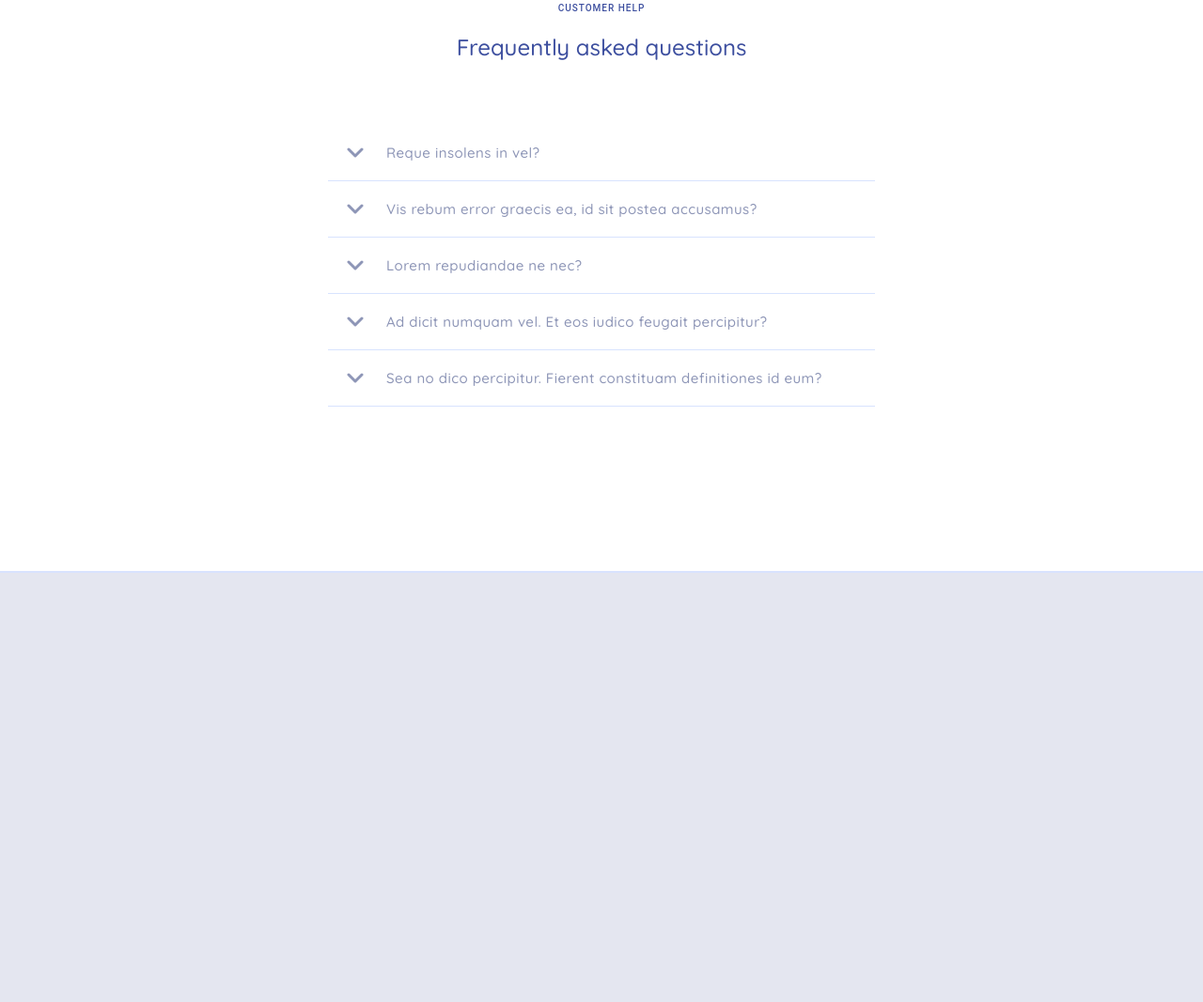
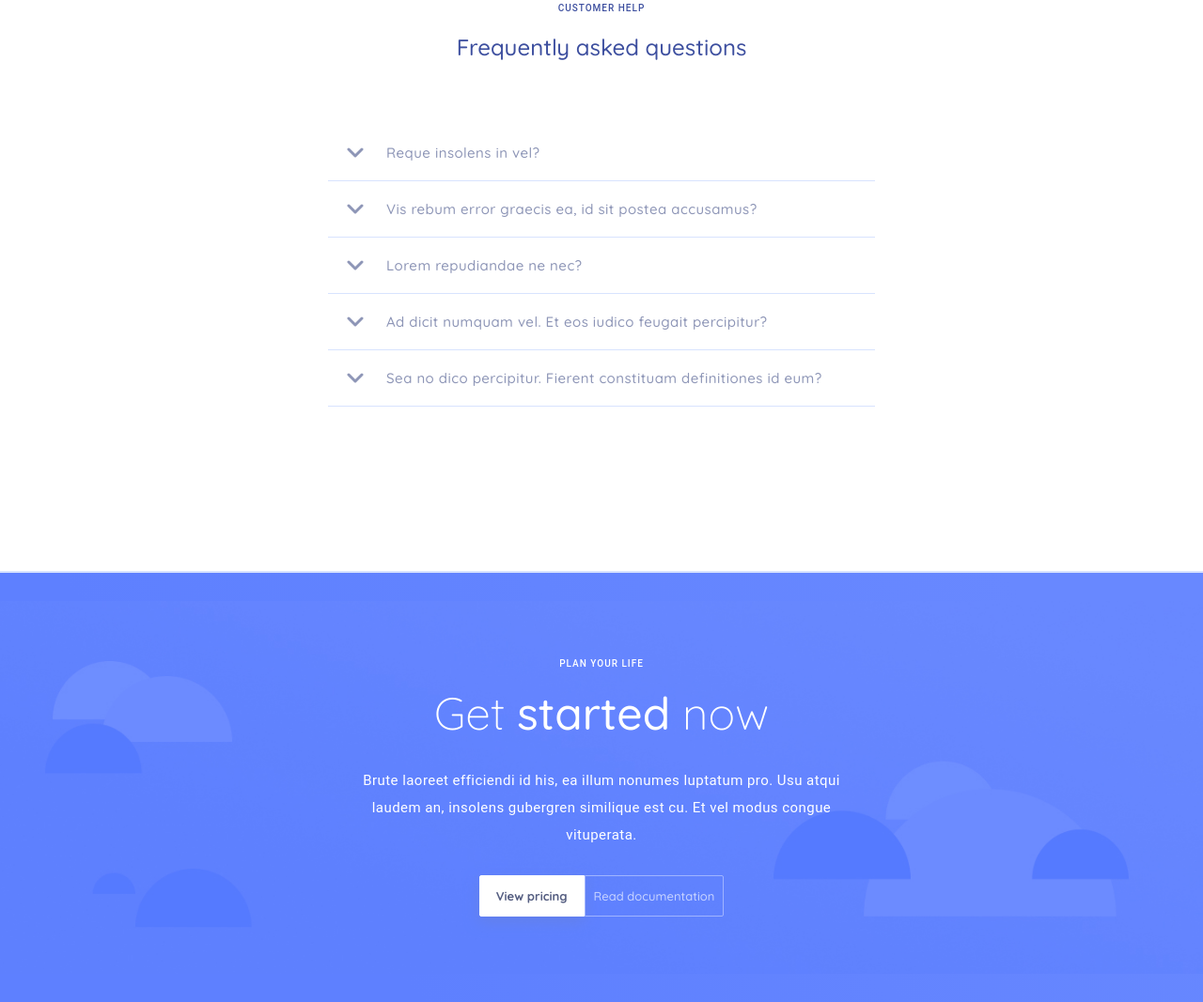
Before and after one commit to Markuvines/Landing2, a website: page src/index.pug in a window 1280 px wide. Shown: the part 4342-5409 px from the top of the page at 94% size. Before the commit the page ends 4952 px from the top, so only its background shows below. Drawn offline with nearby package versions, Linux system fonts and the light colour scheme; files that its build step writes are made by us from their sources; files whose address does not match are found by name.

Commit message:
added 'planYourLife' block, tec container'_ibg'

```diff
--- /dev/null
+++ b/src/blocks/planYourLife/__body/planYourLife__body.scss
@@ -0,0 +1,5 @@
+&__body {
+  padding: 91px 364px;
+  position: relative;
+  margin: 0 auto;
+}
--- /dev/null
+++ b/src/blocks/planYourLife/__buttons/planYourLife__buttons.scss
@@ -0,0 +1,5 @@
+&__buttons {
+  display: flex;
+  align-items: center;
+  justify-content: center;
+}
--- /dev/null
+++ b/src/blocks/planYourLife/__clouds/planYourLife__clouds.scss
@@ -0,0 +1,7 @@
+&__clouds {
+  position: absolute;
+  top: 0;
+  left: 0;
+  width: 100%;
+  height: 100%;
+}
--- /dev/null
+++ b/src/blocks/planYourLife/__content/planYourLife__content.scss
@@ -0,0 +1,6 @@
+&__content {
+  margin: 0 auto;
+  max-width: 712px;
+  position: relative;
+  z-index: 10;
+}
--- /dev/null
+++ b/src/blocks/planYourLife/__documentation/planYourLife__documentation.scss
@@ -0,0 +1,15 @@
+&__documentation {
+  padding: 13px 9px;
+  border: 1px solid #A0B4FF;
+  box-sizing: border-box;
+  border-radius:  0 2px 2px 0;
+  font-family: Quicksand;
+  font-style: normal;
+  font-weight: 500;
+  font-size: 13px;
+  line-height: 16px;
+  display: flex;
+  align-items: center;
+  justify-content: center;
+  color: #C7D3FF;
+}
--- /dev/null
+++ b/src/blocks/planYourLife/__subtitle/planYourLife__subtitle.scss
@@ -0,0 +1,13 @@
+&__subtitle {
+  margin-bottom: 28px;
+  font-family: Quicksand;
+  font-style: normal;
+  font-weight: 300;
+  font-size: 48px;
+  line-height: 60px;
+  text-align: center;
+  color: #FFFFFF;
+  strong {
+    font-weight: 500;
+  }
+}
--- /dev/null
+++ b/src/blocks/planYourLife/__text/planYourLife__text.scss
@@ -0,0 +1,11 @@
+&__text {
+  margin-bottom: 28px;
+  font-family: Roboto;
+  font-style: normal;
+  font-weight: normal;
+  font-size: 15px;
+  line-height: 29px;
+  text-align: center;
+  letter-spacing: 0.03em;
+  color: #FFFFFF;
+}
--- /dev/null
+++ b/src/blocks/planYourLife/__title/planYourLife__title.scss
@@ -0,0 +1,12 @@
+&__title {
+  margin-bottom: 16px;
+  font-family: Roboto;
+  font-style: normal;
+  font-weight: 500;
+  font-size: 10px;
+  line-height: 12px;
+  text-align: center;
+  letter-spacing: 0.1em;
+  text-transform: uppercase;
+  color: #FFFFFF;
+}
--- /dev/null
+++ b/src/blocks/planYourLife/__viewPricing/planYourLife__viewPricing.scss
@@ -0,0 +1,16 @@
+&__viewPricing {
+  padding: 13px 17px;
+  border: 1px solid #FFFFFF;
+  background: #FFFFFF;
+  box-shadow: 0px 5px 15px #6480E8;
+  border-radius: 2px 0 0 2px;
+  font-family: Quicksand;
+  font-style: normal;
+  font-weight: bold;
+  font-size: 13px;
+  line-height: 16px;
+  display: flex;
+  align-items: center;
+  justify-content: center;
+  color: #565F82;
+}
--- /dev/null
+++ b/src/blocks/planYourLife/planYourLife.scss
@@ -0,0 +1,13 @@
+.planYourLife {
+  background: linear-gradient(229.32deg, #6888FF 12.77%, #5E80FF 73.11%);
+
+  @import './__body/planYourLife__body.scss';
+  @import './__content/planYourLife__content.scss';
+  @import './__title/planYourLife__title.scss';
+  @import './__subtitle/planYourLife__subtitle.scss';
+  @import './__text/planYourLife__text.scss';
+  @import './__buttons/planYourLife__buttons.scss';
+  @import './__viewPricing/planYourLife__viewPricing.scss';
+  @import './__documentation/planYourLife__documentation.scss';
+  @import './__clouds/planYourLife__clouds.scss';
+}
--- a/src/index.pug
+++ b/src/index.pug
@@ -272,7 +272,17 @@ html(lang="en")
                   .helpListItem__detail Quidam vocibus eum ne, erat consectetuer voluptatibus ut nam. Eu usu vidit tractatos, vero tractatos ius an, in mel diceret persecuti.
                   a.helpListItem__button(href="#") Go to documentation
       .line.wrapper__line
-      block12
+      section.planYourLife.wrapper__planYourLife
+        .planYourLife__body
+          .planYourLife__content
+            .planYourLife__title PLAN YOUR LIFE
+            .planYourLife__subtitle Get #[strong started] now
+            .planYourLife__text Brute laoreet efficiendi id his, ea illum nonumes luptatum pro. Usu atqui laudem an, insolens gubergren similique est cu. Et vel modus congue vituperata.
+            .planYourLife__buttons
+              a.planYourLife__viewPricing(href="#") View pricing
+              a.planYourLife__documentation(href="#") Read documentation
+          .planYourLife__clouds._ibg
+            img(src="./img/planYourLife/content.jpg", alt="clouds")
   script(src="https://ajax.googleapis.com/ajax/libs/jquery/1.12.4/jquery.min.js")
   script(src="./js/slick.min.js")
   script(src="./js/index.js")
--- a/src/main.scss
+++ b/src/main.scss
@@ -2,6 +2,16 @@ html {
   font-family: 'Quicksand';
   background: #E4E6F0;
 //  letter-spacing: 0.05em;
+}
+._ibg{
+  position: relative;
+  img{
+    width: 100%;
+    height: 100%;
+    top: 0;
+    left: 0;
+    object-fit: contain;
+  }
 }
 // .tecContainer {
 //   max-width: 1440px;
@@ -48,3 +58,4 @@ html {
 @import './blocks/blog/blog.scss';
 @import './blocks/quotes/quotes.scss';
 @import './blocks/customerHelp/customerHelp.scss';
+@import './blocks/planYourLife/planYourLife.scss';
```
Also changed, not shown: src/img/planYourLife/content.jpg (added).
